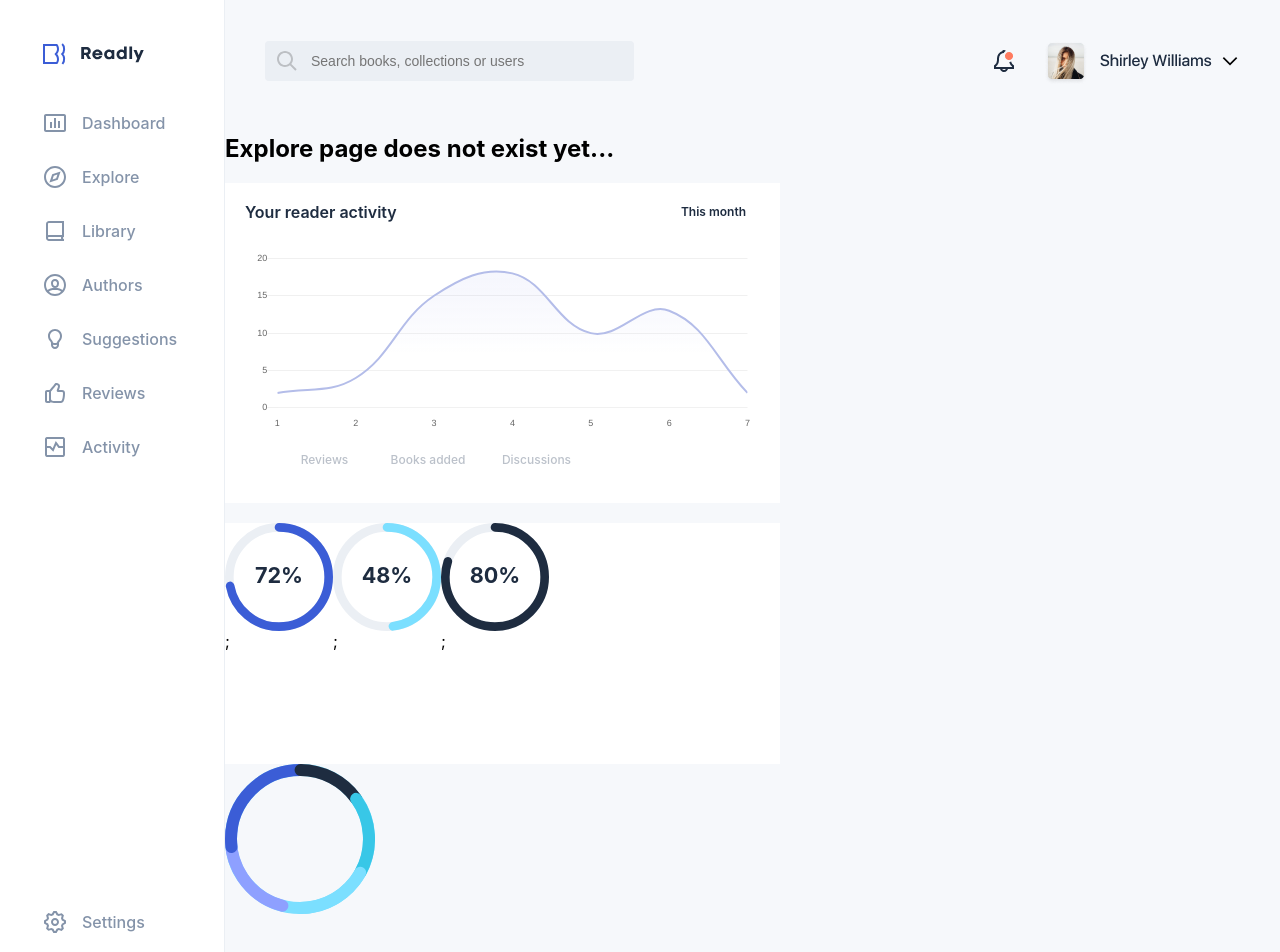
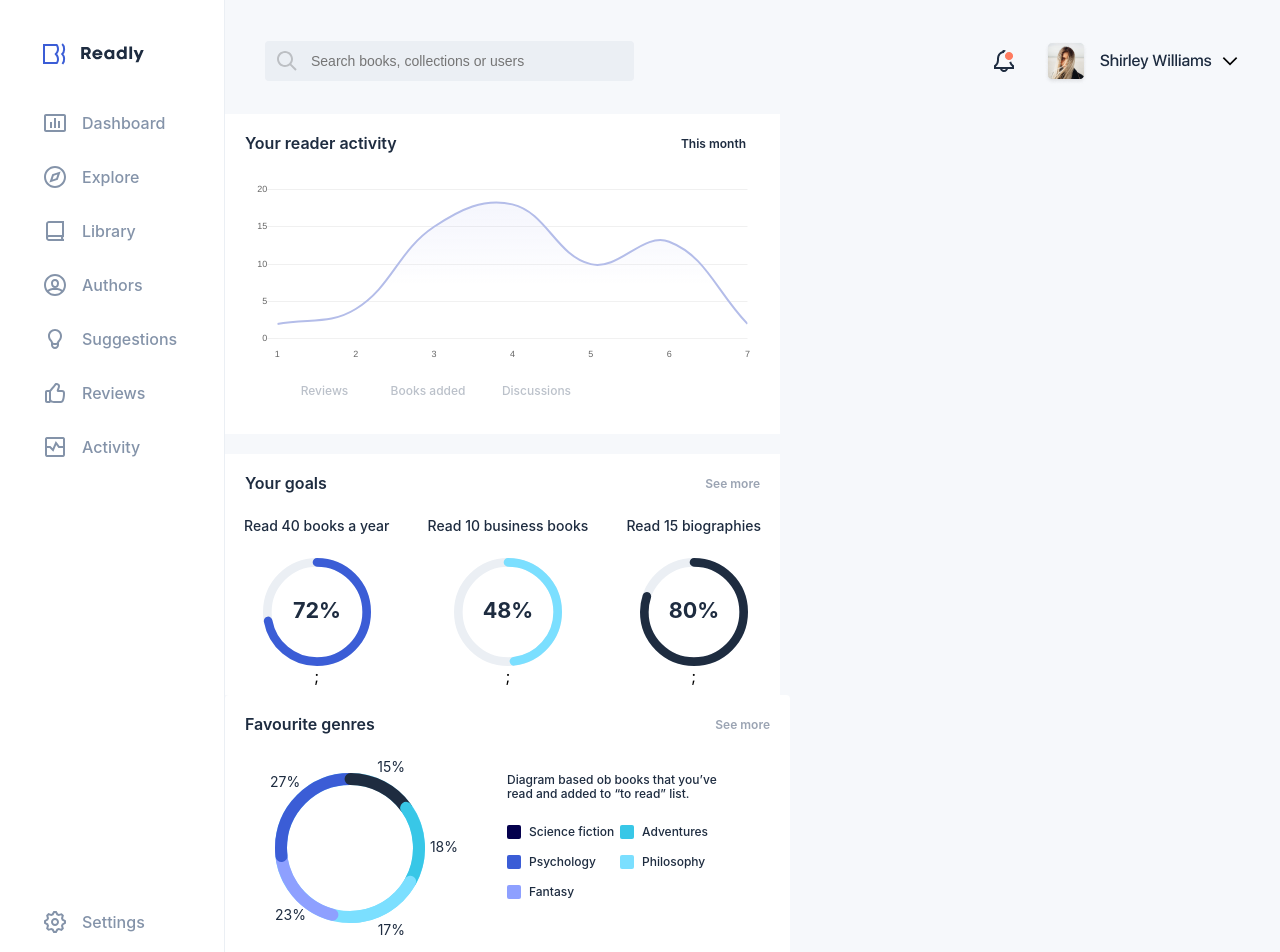
Before and after one commit to antonrud95/Readly, a React (Create React App) app: page /explore in a window 1280 px wide. Shown: the top 952 px of the page. Built offline with nearby package versions, Linux system fonts and the light colour scheme.

Commit message:
complete genres item

```diff
--- a/src/components/pages/explore/explore.css
+++ b/src/components/pages/explore/explore.css
@@ -93,8 +93,127 @@
 
 .progress-wrapper {
     margin-top: 20px;
-    display: flex;
+    /* display: flex; */
     width: 555px;
     min-height: 241px;
     background-color: #fff;
 }
+
+.progress-title {
+    display: flex;
+    justify-content: space-between;
+    align-items: center;
+    margin: 0 20px 10px 20px;
+    padding-top: 20px;
+}
+
+.progress-title h3{
+    margin: 0 !important;
+    font-weight: 600;
+    font-size: 16px;
+    line-height: 19px;
+    color: #1E2C40;
+}
+
+.progress-title__link {
+    text-decoration: none;
+    font-weight: 600;
+    font-size: 12px;
+    line-height: 14px;
+    color: #9BA4B3;
+}
+
+.progress-cards {
+    display: flex;
+    justify-content: space-around;
+}
+
+.progress-card {
+    text-align: center;
+}
+
+.progress-card p {
+    font-weight: 500;
+    font-size: 14px;
+    line-height: 17px;
+    color: #1E2C40;
+    margin-bottom: 24px !important;
+}
+
+.genres-wrapper {
+    width: 565px;
+    height: 268px;
+    box-sizing: border-box;
+    border-radius: 4px;
+    background-color: #fff;
+}
+
+.genres-title {
+    margin-bottom: 39px;
+}
+
+.progressbar {
+    margin-left: 50px;
+    margin-right: 57px;
+    display: flex;
+    justify-content: space-between;
+}
+
+.genres-description {
+    max-width: 226px;
+}
+
+.genres-description__title h3 {
+    font-weight: 500;
+    font-size: 12px;
+    line-height: 14px;
+    color: #1E2C40;
+    margin-top: 0;
+}
+
+.genres-description__content {
+    display: flex;
+    flex-wrap: wrap;
+}
+
+.genres-description__content-item {
+    width: 50%;
+    margin-bottom: 16px;
+}
+
+.genres-description__content p {
+    margin: 0;
+    font-weight: 500;
+    font-size: 12px;
+    line-height: 14px;
+    color: #1E2C40;
+}
+
+.genres-description__content-item {
+    display: flex !important;
+    align-items: center;
+}
+
+.span {
+    display: block;
+    width: 14px;
+    height: 14px;
+    border-radius: 2px;
+    margin-right: 8px;
+}
+
+.first-span {
+    background-color: #04004D;
+}
+.second-span {
+    background-color:#38C7E7;
+}
+.third-span {
+    background-color: #3B5DD6;
+}
+.fourth-span {
+    background-color: #7BDFFF;
+}
+.fifth-span {
+    background-color: #8EA0FF;
+}
--- a/src/components/pages/explore/explore.js
+++ b/src/components/pages/explore/explore.js
@@ -10,7 +10,7 @@ const ExplorePage = () => {
 
     const [ button, setButton ] = useState({
         activeObject: null,
-        objects: [{id: 1, name: 'Reviews'}, {id: 2, name: 'Books added'}, {id: 3, name: 'Discussions'}]
+        objects: [{id: 1, name: 'Reviews'}, {id: 2, name: 'Books added'}, {id: 3, name: 'Discussions'}],
     })
 
     const toggleActive = index => {
@@ -26,8 +26,13 @@ const ExplorePage = () => {
     }
 
     return (
-        <div>
-            <h2>Explore page does not exist yet...</h2>
+        <div className="explore-wrapper">
+            <div className="first-col">
+
+            </div>
+            <div className="second-col">
+
+            </div>
             <div className="line-wrapper">
                 <div className="line-wrapper__title">
                     <h2>Your reader activity</h2>
@@ -40,19 +45,63 @@ const ExplorePage = () => {
                         )
                     )}
                 </div>
-                {/* <div className="buttons">
-                    <Link to="/explore/reader-activity" className="buttons-active button-default">Reviews</Link>
-                    <Link to="/explore/reader-activity" className="buttons-inactive button-default">Books added</Link>
-                    <Link to="/explore/reader-activity" className="buttons-inactive button-default">Discussions</Link>
-                </div> */}
             </div>
             <div className="progress-wrapper">
-                <Progressbar percentage={72} text={'72%'} pathColor={'#3B5DD6'} trailColor={'#EBEFF4'} textColor={'#1E2C40'}/>
-                <Progressbar percentage={48} text={'48%'} pathColor={'#7BDFFF'} trailColor={'#EBEFF4'} textColor={'#1E2C40'}/>
-                <Progressbar percentage={80} text={'80%'} pathColor={'#1E2C40'} trailColor={'#EBEFF4'} textColor={'#1E2C40'}/>
+                <div className="progress-title">
+                    <h3>Your goals</h3>
+                    <Link to="/explore/all-goals" className="progress-title__link">See more</Link>
+                </div>
+                <div className="progress-cards">
+                    <div className="progress-card">
+                        <p>Read 40 books a year</p>
+                        <Progressbar percentage={72} text={'72%'} pathColor={'#3B5DD6'} trailColor={'#EBEFF4'} textColor={'#1E2C40'}/>
+                    </div>
+                    <div className="progress-card">
+                        <p>Read 10 business books</p>
+                        <Progressbar percentage={48} text={'48%'} pathColor={'#7BDFFF'} trailColor={'#EBEFF4'} textColor={'#1E2C40'}/>
+                    </div>
+                    <div className="progress-card">
+                        <p>Read 15 biographies</p>
+                        <Progressbar percentage={80} text={'80%'} pathColor={'#1E2C40'} trailColor={'#EBEFF4'} textColor={'#1E2C40'}/>
+                    </div>
+                </div>
             </div>
-            <div>
-                <Genres />
+            <div className="genres-wrapper">
+                <div className="progress-title genres-title">
+                    <h3>Favourite genres</h3>
+                    <Link to="/explore/all-genres" className="progress-title__link">See more</Link>
+                </div>
+                <div className="progressbar">
+                    <Genres />
+                    <div className="genres-description">
+                        <div className="genres-description__title">
+                            <h3>Diagram based ob books that you’ve read
+                            and added to “to read” list.</h3>
+                        </div>
+                        <div className="genres-description__content">
+                            <div className="genres-description__content-item">
+                                <span className="first-span span"/>
+                                <p>Science fiction</p>
+                            </div>
+                            <div className="genres-description__content-item">
+                                <span className="second-span span"/>
+                                <p>Adventures</p>
+                            </div>
+                            <div className="genres-description__content-item">
+                                <span className="third-span span"/>
+                                <p>Psychology</p>
+                            </div>
+                            <div className="genres-description__content-item">
+                                <span className="fourth-span span"/>
+                                <p>Philosophy</p>
+                            </div>
+                            <div className="genres-description__content-item">
+                                <span className="fifth-span span"/>
+                                <p>Fantasy</p>
+                            </div>
+                        </div>
+                    </div>
+                </div>
             </div>
         </div>
     )
--- a/src/components/ui/genres-component/genres.css
+++ b/src/components/ui/genres-component/genres.css
@@ -1,50 +1,7 @@
-/* .svg {
-    position: relative;
-    display: block;
-    width: 150px;
-    height: 150px;
-    z-index: 1000;
-}
-
-.circle {
-    width: 100%;
-    height: 100%;
-    fill: none;
-    stroke-width: 10;
-    stroke-linecap: round;
-    stroke: red;
-}
-
-.circle-first {
-    stroke-dasharray: 40;
-    stroke-dashoffset: 20;
-    stroke: #1E2C40;
-}
-
-.circle-second {
-    stroke-dasharray: 100;
-    stroke-dashoffset: 55;
-    stroke:#38C7E7;
-}
-.circle-third {
-    stroke-dasharray: 200;
-    stroke-dashoffset: 360;
-    stroke:#7BDFFF;
-}
-.circle-fourth {
-    stroke-dasharray: 60;
-    stroke-dashoffset: 40;
-    stroke: #8EA0FF;
-} */
-/* .circle-fifth {
-    stroke-dasharray: 200;
-    stroke-dashoffset: 600;
-    stroke:#8EA0FF;
-} */
-
 .genres {
     max-width: 150px;
     max-height: 150px;
+    position: relative;
 }
 
 .parent {
@@ -77,3 +34,38 @@
     position: absolute;
     z-index: 13;
 }
+
+.genres p {
+    margin: 0;
+}
+
+.first {
+    position: absolute;
+    top: -15px;
+    right: 20px;
+}
+
+.second {
+    position: absolute;
+    right: -33px;
+    top: 50%;
+    transform: translateY(-60%);
+}
+
+.third {
+    position: absolute;
+    bottom: -15px;
+    right: 20px;
+}
+
+.fourth {
+    position: absolute;
+    left: 0;
+    bottom: 0;
+}
+
+.fifth {
+    position: absolute;
+    top: 0;
+    left: -5px;
+}
--- a/src/components/ui/genres-component/genres.js
+++ b/src/components/ui/genres-component/genres.js
@@ -7,55 +7,6 @@ import './genres.css';
 const Genres = () => {
     return (
         <div className='genres'>
-            {/* <CircularProgressbarWithChildren
-                value={33}
-                styles={buildStyles({
-                    // Colors
-                    pathColor: '#38C7E7',
-                    trailColor: 'transparent',
-                })}
-                className='parent'
-            >
-                <CircularProgressbar
-                    value={15}
-                    className='child'
-                    styles={buildStyles({
-                        // Colors
-                        pathColor: '#1E2C40',
-                        trailColor: 'transparent',
-                    })}
-                />
-                <CircularProgressbar
-                    value={17}
-                    className='child'
-                    styles={buildStyles({
-                        // Colors
-                        pathColor: '#7BDFFF',
-                        trailColor: 'transparent',
-                        rotation: 0.33,
-                    })}
-                />
-                <CircularProgressbar
-                    value={23}
-                    className='child'
-                    styles={buildStyles({
-                        // Colors
-                        pathColor: '#8EA0FF',
-                        trailColor: 'transparent',
-                        rotation: 0.5,
-                    })}
-                />
-                <CircularProgressbar
-                    value={27}
-                    className='child'
-                    styles={buildStyles({
-                        // Colors
-                        pathColor: '#3B5DD6',
-                        trailColor: 'transparent',
-                        rotation: 0.73,
-                    })}
-                />
-            </CircularProgressbarWithChildren> */}
             <CircularProgressbarWithChildren
                 value={100}
                 counterClockwise={true}
@@ -121,6 +72,11 @@ const Genres = () => {
                     })}
                 />
             </CircularProgressbarWithChildren>
+            <p className="first">15%</p>
+            <p className="second">18%</p>
+            <p className="third">17%</p>
+            <p className="fourth">23%</p>
+            <p className="fifth">27%</p>
         </div>
     )
 }
--- a/src/components/ui/progressbar-component/progressbar.css
+++ b/src/components/ui/progressbar-component/progressbar.css
@@ -1,6 +1,7 @@
 .progress {
     width: 108px;
     height: 108px;
+    margin: 0 auto;
 }
 
 .CircularProgressbar-text {
```
